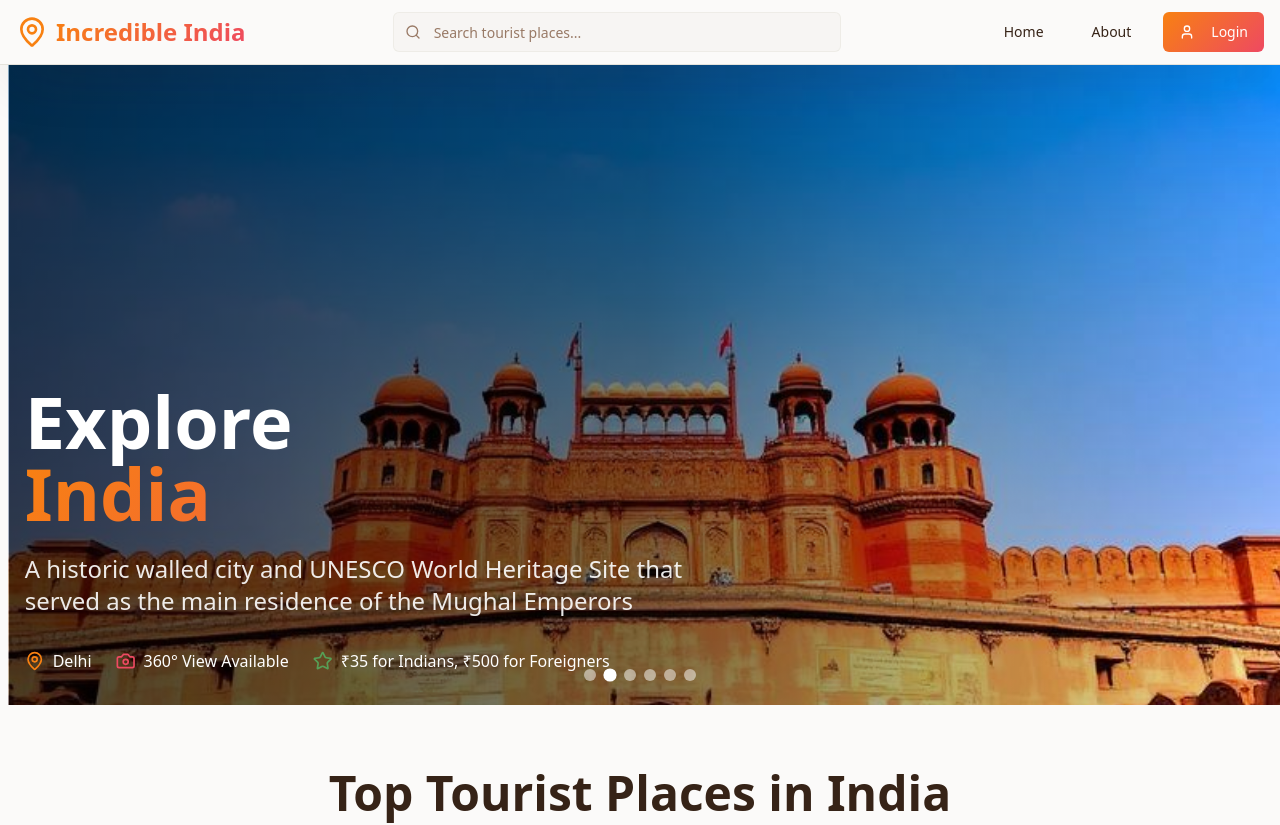
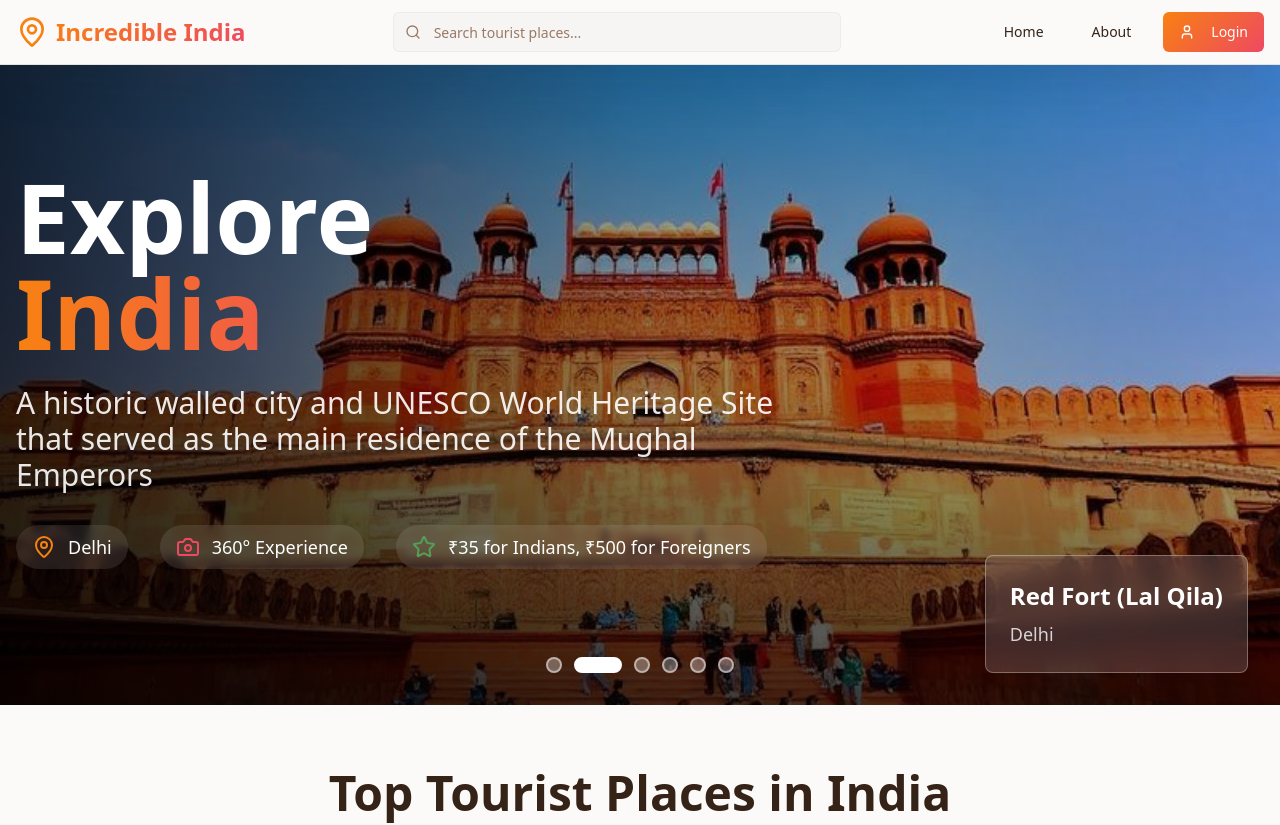
Before and after one commit to S-Harshitha006/indiatrip-virtual-guide, a React (Vite) app: page / in a window 1280 px wide. Shown: the top 825 px of the page. Built offline with nearby package versions, Linux system fonts and the light colour scheme.

Commit message:
Refactor Hero Carousel
Replace slideshow with interactive background switching.

```diff
--- a/src/components/HeroCarousel.tsx
+++ b/src/components/HeroCarousel.tsx
@@ -1,106 +1,153 @@
 import { useState, useEffect } from "react";
-import { Carousel, CarouselContent, CarouselItem } from "@/components/ui/carousel";
 import { touristPlaces } from "@/data/touristPlaces";
-import { MapPin, Camera, Star } from "lucide-react";
+import { MapPin, Camera, Star, ChevronLeft, ChevronRight } from "lucide-react";
 import { Card } from "@/components/ui/card";
+import { Button } from "@/components/ui/button";
 
 const HeroCarousel = () => {
-  const [api, setApi] = useState<any>();
   const [current, setCurrent] = useState(0);
+  const [isTransitioning, setIsTransitioning] = useState(false);
 
   useEffect(() => {
-    if (!api) return;
-
     const interval = setInterval(() => {
-      if (api.canScrollNext()) {
-        api.scrollNext();
-      } else {
-        api.scrollTo(0);
-      }
-    }, 5000);
+      setIsTransitioning(true);
+      setTimeout(() => {
+        setCurrent((prev) => (prev + 1) % touristPlaces.length);
+        setIsTransitioning(false);
+      }, 300);
+    }, 4000);
 
     return () => clearInterval(interval);
-  }, [api]);
+  }, []);
 
-  useEffect(() => {
-    if (!api) return;
+  const nextSlide = () => {
+    if (isTransitioning) return;
+    setIsTransitioning(true);
+    setTimeout(() => {
+      setCurrent((prev) => (prev + 1) % touristPlaces.length);
+      setIsTransitioning(false);
+    }, 300);
+  };
 
-    setCurrent(api.selectedScrollSnap());
-    api.on("select", () => {
-      setCurrent(api.selectedScrollSnap());
-    });
-  }, [api]);
+  const prevSlide = () => {
+    if (isTransitioning) return;
+    setIsTransitioning(true);
+    setTimeout(() => {
+      setCurrent((prev) => (prev - 1 + touristPlaces.length) % touristPlaces.length);
+      setIsTransitioning(false);
+    }, 300);
+  };
+
+  const goToSlide = (index: number) => {
+    if (isTransitioning || index === current) return;
+    setIsTransitioning(true);
+    setTimeout(() => {
+      setCurrent(index);
+      setIsTransitioning(false);
+    }, 300);
+  };
+
+  const currentPlace = touristPlaces[current];
 
   return (
-    <section className="relative h-[80vh] overflow-hidden">
-      <Carousel setApi={setApi} className="w-full h-full">
-        <CarouselContent className="h-full">
+    <section className="relative h-[80vh] overflow-hidden group">
+      {/* Background Images with Parallax Effect */}
+      <div className="absolute inset-0">
         {touristPlaces.map((place, index) => (
-            <CarouselItem key={place.id} className="h-full">
-              <div className="relative h-full">
+          <div
+            key={place.id}
+            className={`absolute inset-0 transition-all duration-1000 ease-in-out ${
+              index === current
+                ? 'opacity-100 scale-100'
+                : 'opacity-0 scale-110'
+            }`}
+          >
             <img
               src={place.image}
               alt={place.name}
-                  className="w-full h-full object-cover transition-transform duration-700 hover:scale-105"
+              className="w-full h-full object-cover"
             />
-                <div className="absolute inset-0 bg-gradient-to-r from-black/70 via-black/50 to-transparent" />
+            <div className="absolute inset-0 bg-gradient-to-r from-black/80 via-black/40 to-black/20" />
+          </div>
+        ))}
+      </div>
 
+      {/* Interactive Overlay */}
+      <div className="absolute inset-0 bg-gradient-to-t from-black/60 via-transparent to-transparent" />
+
+      {/* Content */}
       <div className="absolute inset-0 flex items-center">
-                  <div className="container mx-auto px-4">
-                    <div className="max-w-2xl text-white">
-                      <h1 className="text-5xl md:text-7xl font-bold mb-6 leading-tight">
+        <div className="container mx-auto px-4 z-10">
+          <div className="max-w-3xl text-white">
+            <div className={`transition-all duration-700 ${isTransitioning ? 'opacity-0 transform translate-y-4' : 'opacity-100 transform translate-y-0'}`}>
+              <h1 className="text-6xl md:text-8xl font-bold mb-6 leading-tight">
                 Explore
-                        <span className="block bg-gradient-primary bg-clip-text text-transparent">
+                <span className="block bg-gradient-to-r from-primary via-secondary to-accent bg-clip-text text-transparent">
                   India
                 </span>
               </h1>
-                      <p className="text-xl md:text-2xl mb-8 text-white/90">
-                        {place.description}
+              <p className="text-2xl md:text-3xl mb-8 text-white/90 leading-relaxed">
+                {currentPlace.description}
               </p>
 
-                      <div className="flex flex-wrap gap-6 mb-8">
-                        <div className="flex items-center space-x-2">
-                          <MapPin className="h-5 w-5 text-primary" />
-                          <span>{place.location}</span>
+              <div className="flex flex-wrap gap-8 mb-8">
+                <div className="flex items-center space-x-3 bg-white/10 backdrop-blur-sm rounded-full px-4 py-2">
+                  <MapPin className="h-6 w-6 text-primary" />
+                  <span className="text-lg">{currentPlace.location}</span>
                 </div>
-                        <div className="flex items-center space-x-2">
-                          <Camera className="h-5 w-5 text-secondary" />
-                          <span>360° View Available</span>
+                <div className="flex items-center space-x-3 bg-white/10 backdrop-blur-sm rounded-full px-4 py-2">
+                  <Camera className="h-6 w-6 text-secondary" />
+                  <span className="text-lg">360° Experience</span>
                 </div>
-                        <div className="flex items-center space-x-2">
-                          <Star className="h-5 w-5 text-accent" />
-                          <span>{place.ticketPrice}</span>
+                <div className="flex items-center space-x-3 bg-white/10 backdrop-blur-sm rounded-full px-4 py-2">
+                  <Star className="h-6 w-6 text-accent" />
+                  <span className="text-lg">{currentPlace.ticketPrice}</span>
+                </div>
               </div>
             </div>
           </div>
         </div>
       </div>
 
-                {/* Place name overlay */}
-                <div className="absolute bottom-6 right-6">
-                  <Card className="bg-white/10 backdrop-blur-sm border-white/20 text-white">
-                    <div className="p-4">
-                      <h3 className="font-semibold text-lg">{place.name}</h3>
-                      <p className="text-sm text-white/80">{place.location}</p>
+      {/* Navigation Controls */}
+      <Button
+        variant="ghost"
+        size="icon"
+        onClick={prevSlide}
+        className="absolute left-6 top-1/2 transform -translate-y-1/2 bg-white/20 hover:bg-white/30 text-white border-white/30 backdrop-blur-sm transition-all duration-300 opacity-0 group-hover:opacity-100"
+      >
+        <ChevronLeft className="h-6 w-6" />
+      </Button>
+
+      <Button
+        variant="ghost"
+        size="icon"
+        onClick={nextSlide}
+        className="absolute right-6 top-1/2 transform -translate-y-1/2 bg-white/20 hover:bg-white/30 text-white border-white/30 backdrop-blur-sm transition-all duration-300 opacity-0 group-hover:opacity-100"
+      >
+        <ChevronRight className="h-6 w-6" />
+      </Button>
+
+      {/* Place Info Card */}
+      <div className={`absolute bottom-8 right-8 transition-all duration-700 ${isTransitioning ? 'opacity-0 transform translate-x-4' : 'opacity-100 transform translate-x-0'}`}>
+        <Card className="bg-white/15 backdrop-blur-md border-white/30 text-white shadow-2xl">
+          <div className="p-6">
+            <h3 className="font-bold text-2xl mb-2">{currentPlace.name}</h3>
+            <p className="text-white/80 text-lg">{currentPlace.location}</p>
           </div>
         </Card>
       </div>
-              </div>
-            </CarouselItem>
-          ))}
-        </CarouselContent>
-      </Carousel>
 
-      {/* Carousel indicators */}
-      <div className="absolute bottom-6 left-1/2 transform -translate-x-1/2 flex space-x-2">
+      {/* Interactive Indicators */}
+      <div className="absolute bottom-8 left-1/2 transform -translate-x-1/2 flex space-x-3">
         {touristPlaces.map((_, index) => (
           <button
             key={index}
-            onClick={() => api?.scrollTo(index)}
-            className={`w-3 h-3 rounded-full transition-all duration-300 ${
+            onClick={() => goToSlide(index)}
+            className={`transition-all duration-500 rounded-full border-2 ${
               index === current
-                ? "bg-white scale-110"
-                : "bg-white/50 hover:bg-white/70"
+                ? "w-12 h-4 bg-white border-white"
+                : "w-4 h-4 bg-white/30 border-white/50 hover:bg-white/60 hover:border-white/80"
             }`}
           />
         ))}
```
Lines whose indentation alone changed are shown as unchanged.
